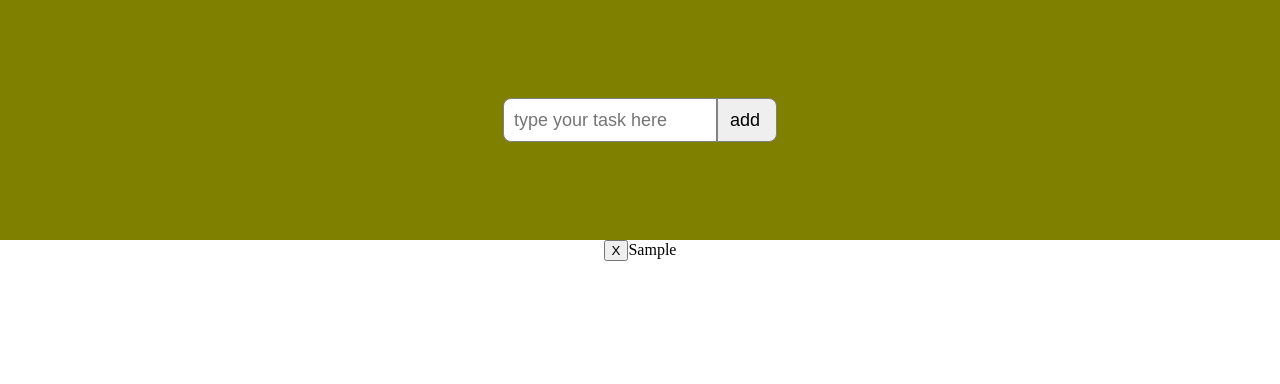
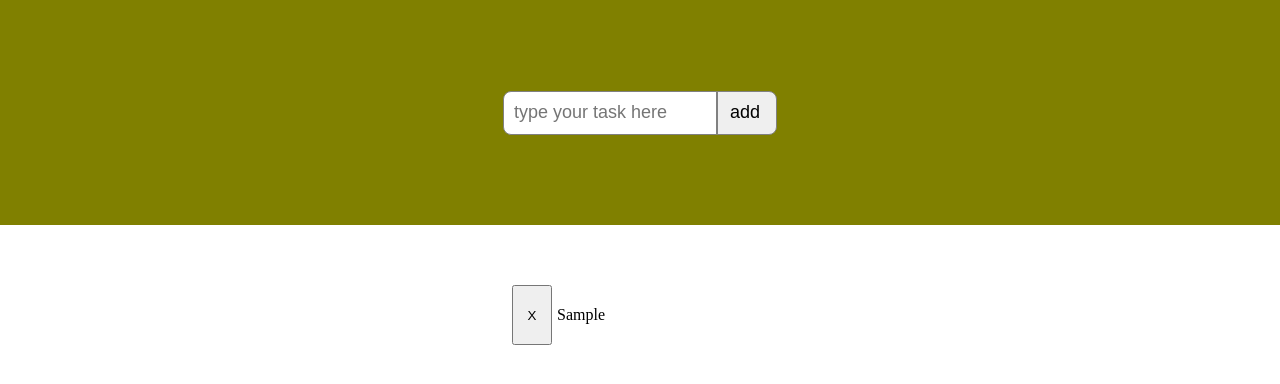
Before and after one commit to EzequielPrezotto/aula_frontend_cesar, a React (Create React App) app in the folder my-app/: page / in a window 1280 px wide. Both pictures are taken after typing "Sample" into the empty fields and a click on the button "add". Shown: the top 384 px of the page. Built offline with nearby package versions, Linux system fonts and the light colour scheme.

Commit message:
created taskitem css file

```diff
--- a/my-app/src/App.css
+++ b/my-app/src/App.css
@@ -45,4 +45,9 @@ body {
 .todoList {
   flex: 70%;
   width: 100%;
+  flex-direction: column;
+  display: flex;
+  align-items: center;
+  justify-content: top;
+  padding-top: 50px;
 }
--- /dev/null
+++ b/my-app/src/components/TaskItem.css
@@ -0,0 +1,18 @@
+.TaskItem {
+    display: flex;
+    align-items: center;
+    justify-content: left;
+    width: 20%;
+    height: 60px;
+    padding-top: 10px;
+    padding-bottom: 10px;
+}
+
+.TaskItem span {
+    padding-left: 5px;
+}
+
+.TaskItem button {
+    height: 60px;
+    width: 40px;
+}
--- a/my-app/src/components/TaskItem.tsx
+++ b/my-app/src/components/TaskItem.tsx
@@ -1,5 +1,6 @@
 import React from "react";
-import { Task } from '../interfaces/Task'
+import { Task } from '../interfaces/Task';
+import './TaskItem.css';
 
 interface Props {
     task: Task;
@@ -7,7 +8,7 @@ interface Props {
 
 const TaskItem = ({ task }: Props) => {
     return (
-        <div className="task">
+        <div className="TaskItem">
             <button>X</button>
             <span>{task.name}</span>
         </div>
```
